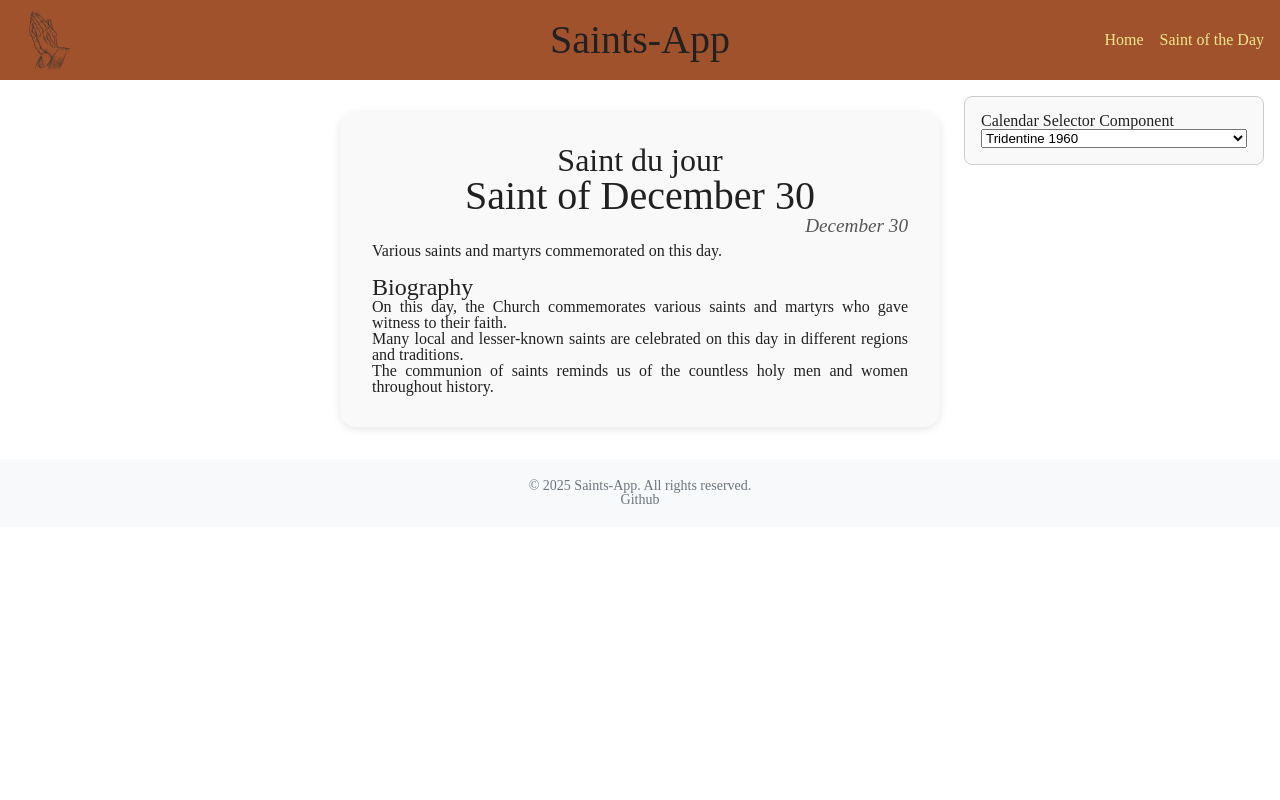
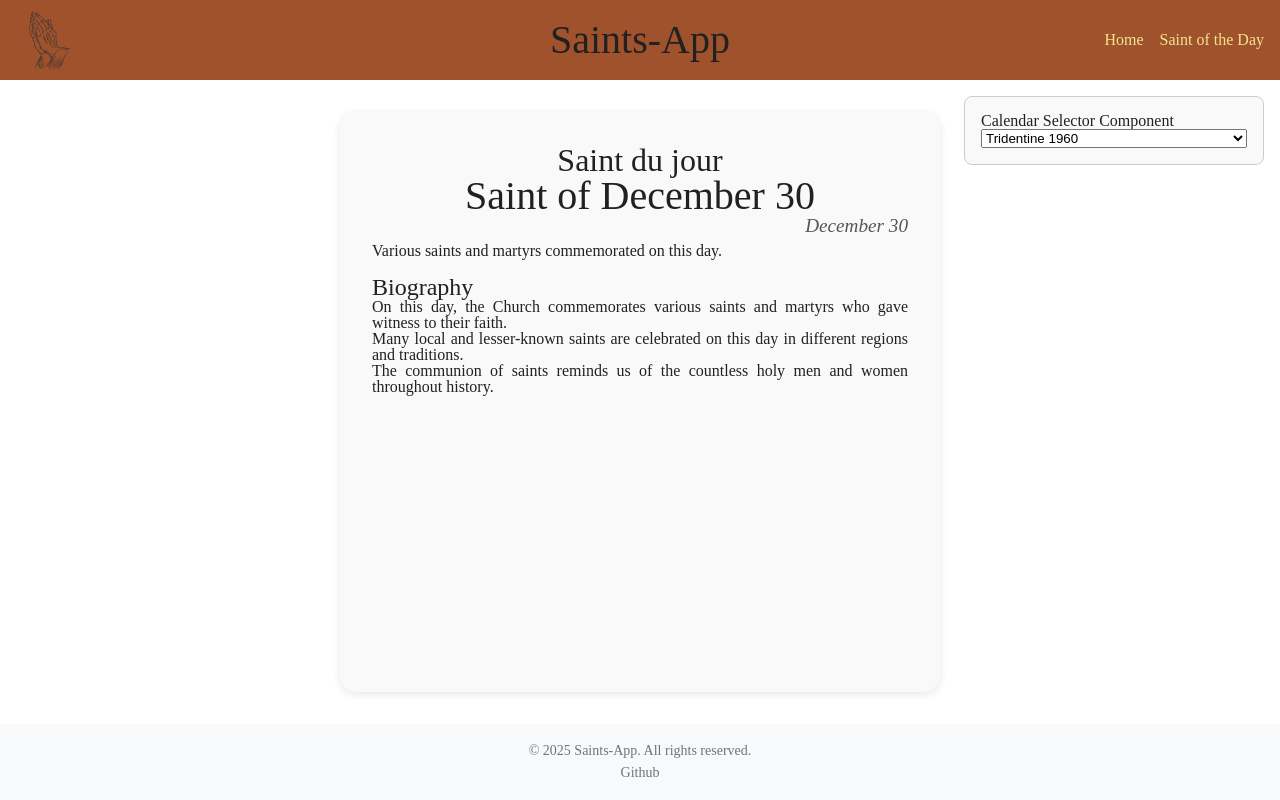
Before and after one commit to cybreuil/saints-app, a React (Vite) app: page /saint-of-the-day in a window 1280 px wide. Built offline with nearby package versions, Linux system fonts and the light colour scheme.

Commit message:
flex on root for correct display

```diff
--- a/src/components/Footer/Footer.css
+++ b/src/components/Footer/Footer.css
@@ -1,7 +1,10 @@
 .footer {
+	display: flex;
+	flex-direction: column;
+	align-items: center;
+	gap: 0.5rem;
 	background-color: #f8f9fa;
 	padding: 20px;
-	text-align: center;
 	font-size: 14px;
 	color: #6c757d;
 }
--- a/src/index.css
+++ b/src/index.css
@@ -1,7 +1,11 @@
 body {
-	min-height: 100vh;
 	background: var(--color-background-primary);
 	color: var(--color-text-primary);
+}
+#root {
+	min-height: 100vh;
+	display: flex;
+	flex-direction: column;
 }
 
 a {
--- a/src/pages/SaintOfTheDay/SaintOfTheDay.css
+++ b/src/pages/SaintOfTheDay/SaintOfTheDay.css
@@ -1,10 +1,13 @@
 .saint-of-the-day-container {
+	flex: 1;
+	margin: 2rem;
 	max-width: 600px;
-	margin: 2rem auto;
+	align-self: center;
 	padding: 2rem;
 	border-radius: 1rem;
 	background: #f9f9f9;
 	box-shadow: 0 2px 8px rgba(0, 0, 0, 0.1);
+	/*Inside content */
 	display: flex;
 	flex-direction: column;
 	align-items: flex-start;
```
